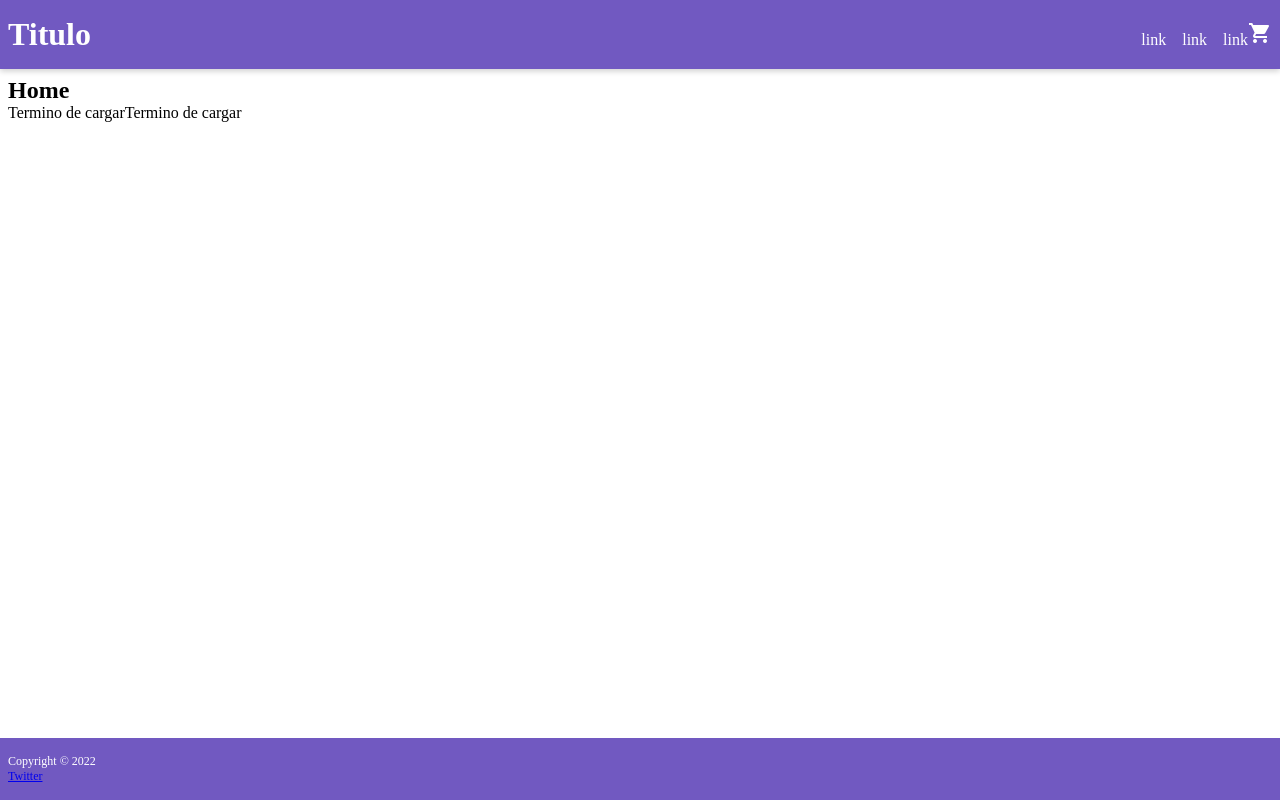
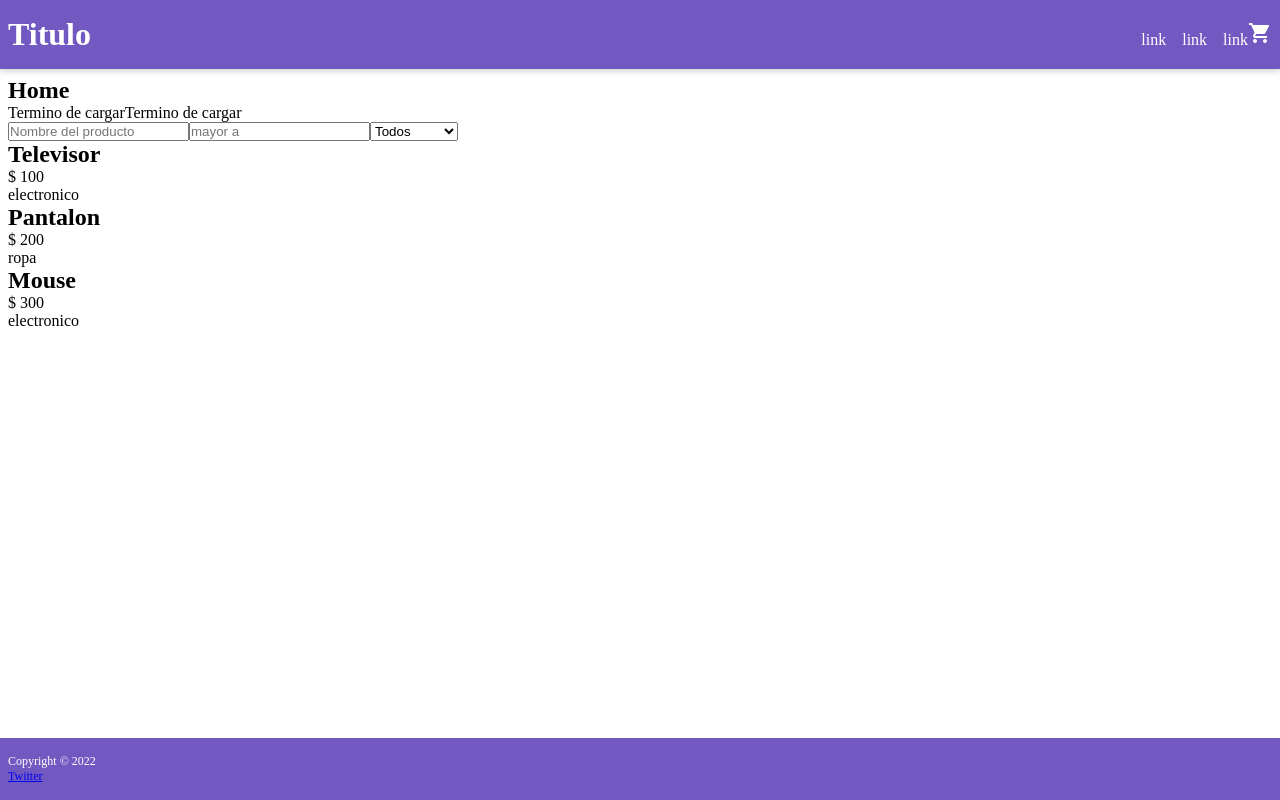
Before and after one commit to Gabiord/comision_43575, a React (Create React App) app: page / in a window 1280 px wide. Built offline with nearby package versions, Linux system fonts and the light colour scheme.

Commit message:
After de state

```diff
--- a/src/components/ItemListContainer.js
+++ b/src/components/ItemListContainer.js
@@ -4,13 +4,11 @@
 const ItemListContainer = (props) => {
 
     const [cargo, setCargo] = useState(false)
-    const [productos,setProductos] = useState([])
-
+    const [productos, setProductos] = useState([])//este es el que obtengo al principio y sobre el cual filtro y NUNCA cambio, por si los filtros se reinician
+    const [productosFiltrados, setProductosFiltrados] = useState([])//Este es el que muestro en pantalla y voy pisando todo el tiempo
 
     useEffect(() => {
 
-        //Lo que pasa aca es asincronico
-        //operacioX() //Es una operacion muy costosa  por tiempo , por peso , por complejidad,  como pedir algo a la base de datos
         console.log("Pido algo a la base de datos")
 
         setTimeout(() => {
@@ -18,33 +16,126 @@
             console.log("Termino de pedir algo a la base de datos")
 
             const ejemploProductos = [
-                {id:1, nombre:"Producto 1", precio:100},
-                {id:2, nombre:"Producto 2", precio:200},
-                {id:3, nombre:"Producto 3", precio:300}
+                { id: 1, nombre: "Televisor", precio: 100, categoria: "electronico" },
+                { id: 2, nombre: "Pantalon", precio: 200, categoria: "ropa" },
+                { id: 3, nombre: "Mouse", precio: 300, categoria: "electronico" }
             ]
-
-            //const copiaProductos = [...productos]
-            //const copiaProductos = productos.slice(0)
-            //const copia = productos
-
-            /* ejemploProductos.forEach(producto=>{
-                //productos.push(producto)
-                copia.push(producto)
-            }) */
 
             setCargo(true)
             setProductos(ejemploProductos)
-            //setProductos(copiaProductos)
+            setProductosFiltrados(ejemploProductos)
 
         }, 2000)
 
-    },[])
+    }, [])
 
+/*
+    useEffect(()=>{
+
+    },[filtroNombre])
+
+
+
+
+    useEffect(()=>{
+
+    },[filtroCat])
+
+ */
+
+
+
+
+    /*
+    const productosEnJSX = productos.map(producto => (
+        <>
+        </>
+    ))
+    */
+
+    //create a function that filters the products using the price
+
+    //const pf = [...productos]
+
+    const arr = [1, 2, 3]
+
+    //const copia = [arr]  // [ 0 : [1,2,3] ]
+    //const copia = [...arr] //
+
+    //arr // [1,2,3]
+    //...arr //  1,2,3
+
+    //obj // {x:1,y:2}
+    //...obj //  x:1 , y:2
+
+    /* const handleChangeName = (e) => {
+        console.dir(e.target)
+        const copia = productos.filter(producto => {
+            return producto.nombre.toLowerCase().includes(e.target.value.toLowerCase())
+        })
+        setProductosFiltrados(copia)
+    }
+
+    const handleChangePrice = (e) => {
+        const copia = productos.filter(producto => {
+            return producto.precio > Number(e.target.value)
+        })
+        setProductosFiltrados(copia)
+    }
+
+    const handleChangeCategory = (e) => {
+        console.log(e.target.value)
+        const copia = productos.filter(producto => {
+            //producto.categoria == ??
+        })
+        setProductosFiltrados(copia)
+    }
+ */
+
+    const handleFilter = e => {
+        console.log(e.target.dataset.filter)
+        const copia = productos.filter(producto => {
+            if(e.target.dataset.filter == "nombre"){
+                return producto.nombre.toLowerCase().includes(e.target.value.toLowerCase())
+            }
+
+            if(e.target.dataset.filter == "precio"){
+                return producto.precio > Number(e.target.value)
+            }
+
+            else {
+                return producto.categoria == e.target.value
+            }
+        })
+        setProductosFiltrados(copia)
+    }
     return (
-        <div>
+        <section>
             {!cargo ? "Cargando..." : "Termino de cargar"}
             {cargo ? "Termino de cargar" : "Cargando..."}
-        </div>
+            <nav>
+                <input data-filter="nombre" onChange={handleFilter} type="text" placeholder="Nombre del producto" />
+                <input data-filter="precio" onChange={handleFilter} type="number" placeholder="mayor a" />
+                <select data-filter="categoria" onChange={handleFilter}>
+                    <option value="todos">Todos</option>
+                    <option value="electronico">Electronico</option>
+                    <option value="ropa">Ropa</option>
+                </select>
+            </nav>
+            {productosFiltrados.map(producto => (
+                <article>
+                    <h2>{producto.nombre}</h2>
+                    <p>$ {producto.precio}</p>
+                    <p>{producto.categoria}</p>
+                </article>
+            ))}
+            {/* productosEnJSX */}
+            {/* {
+                productos.map(function(producto){
+                    return <></>
+                })
+            } */}
+        </section>
     )
 }
 
```
Also changed, not shown: info.txt.
